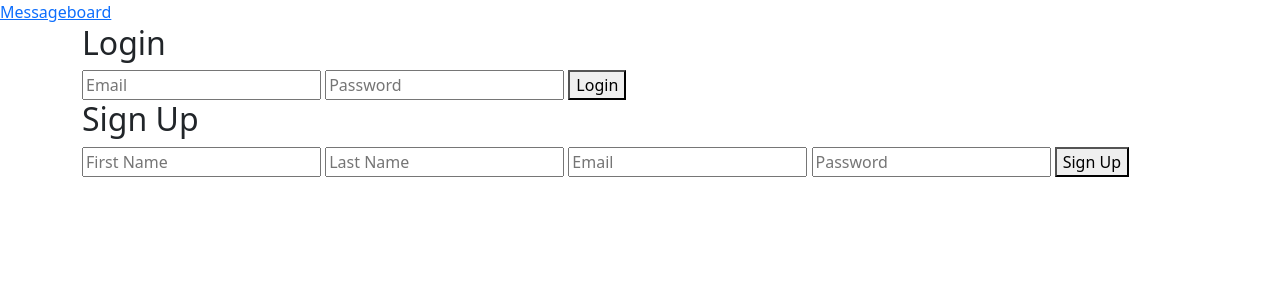
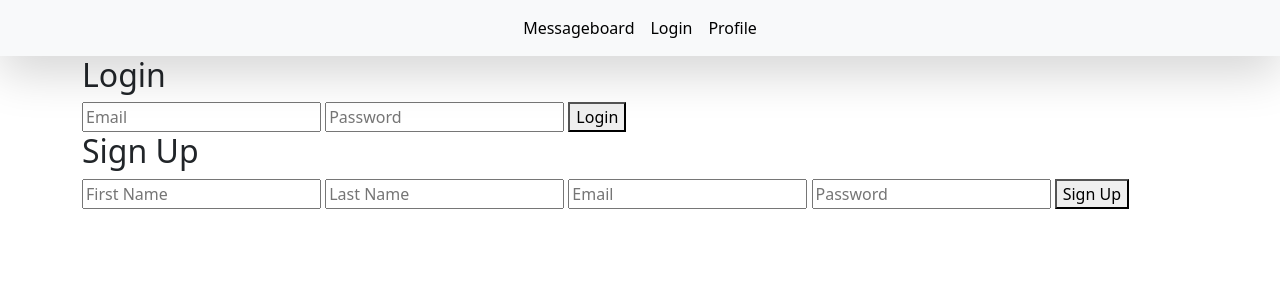
Before and after one commit to JackM510/Portfolio-Message-Board, a PHP site: page /login.php in a window 1280 px wide. Shown: the top 300 px of the page. Run offline with PHP 8.4, Linux system fonts and the light colour scheme.

Commit message:
Added a very basic navbar for testing across primary pages.

```diff
--- a/login.php
+++ b/login.php
@@ -4,12 +4,12 @@
 <!DOCTYPE html>
 <html lang="en">
 <head>
-    <?php require_once "head.php" ?>
+    <?php require_once "head.php"; ?>
     <title>Messageboard - Login</title>
 </head>
 <body>
 
-    <a href="index.php">Messageboard</a></br>
+    <?php require_once "nav.php"; ?>
 
     <div class="container">
         <h2>Login</h2>
--- a/nav.php
+++ b/nav.php
@@ -0,0 +1,13 @@
+<nav class="navbar navbar-expand-lg justify-content-center bg-light navbar-light shadow-lg sticky-top">
+    <ul class="navbar-nav">
+        <li class="nav-item">
+            <a class="nav-link text-black" href="index.php">Messageboard</a>
+        </li>
+        <li class="nav-item">
+            <a class="nav-link text-black" href="login.php">Login</a>
+        </li>
+        <li class="nav-item">
+            <a class="nav-link text-black" href="profile.php">Profile</a>
+        </li>
+    </ul>
+</nav>
```
